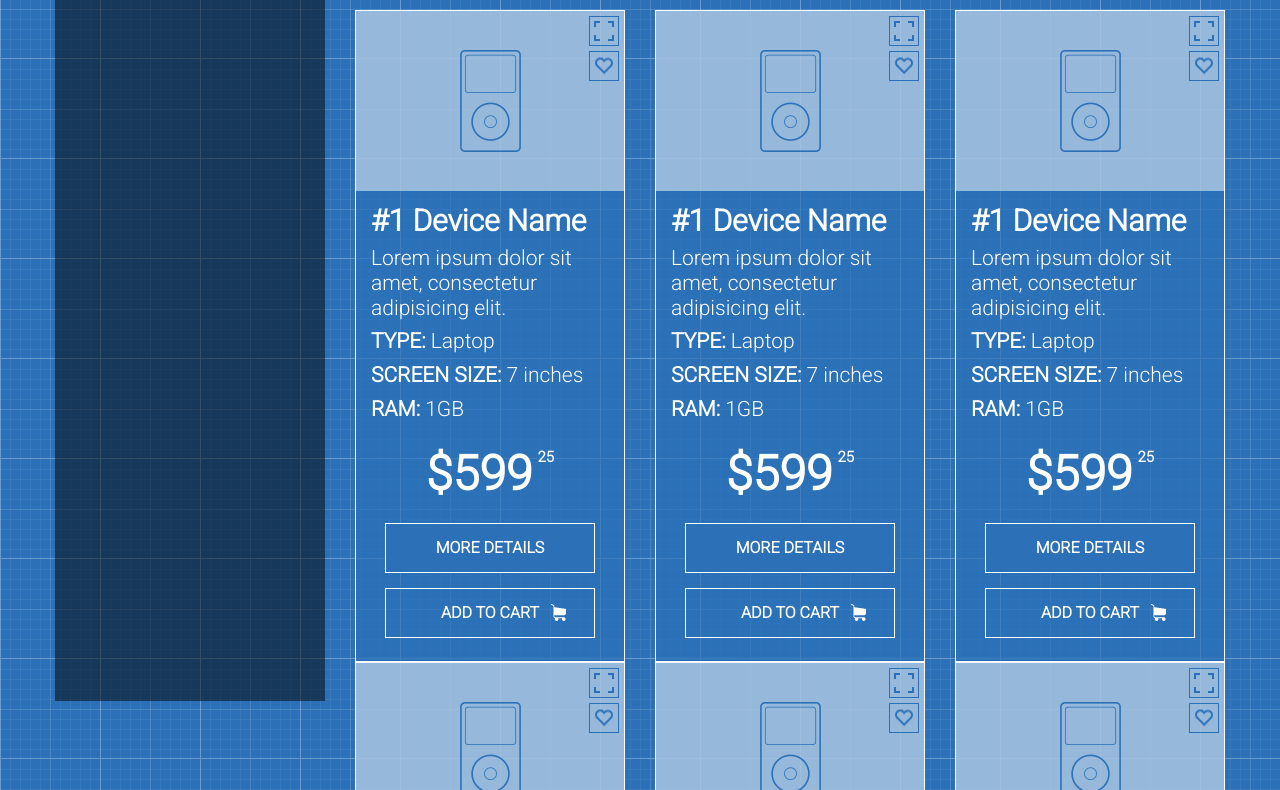
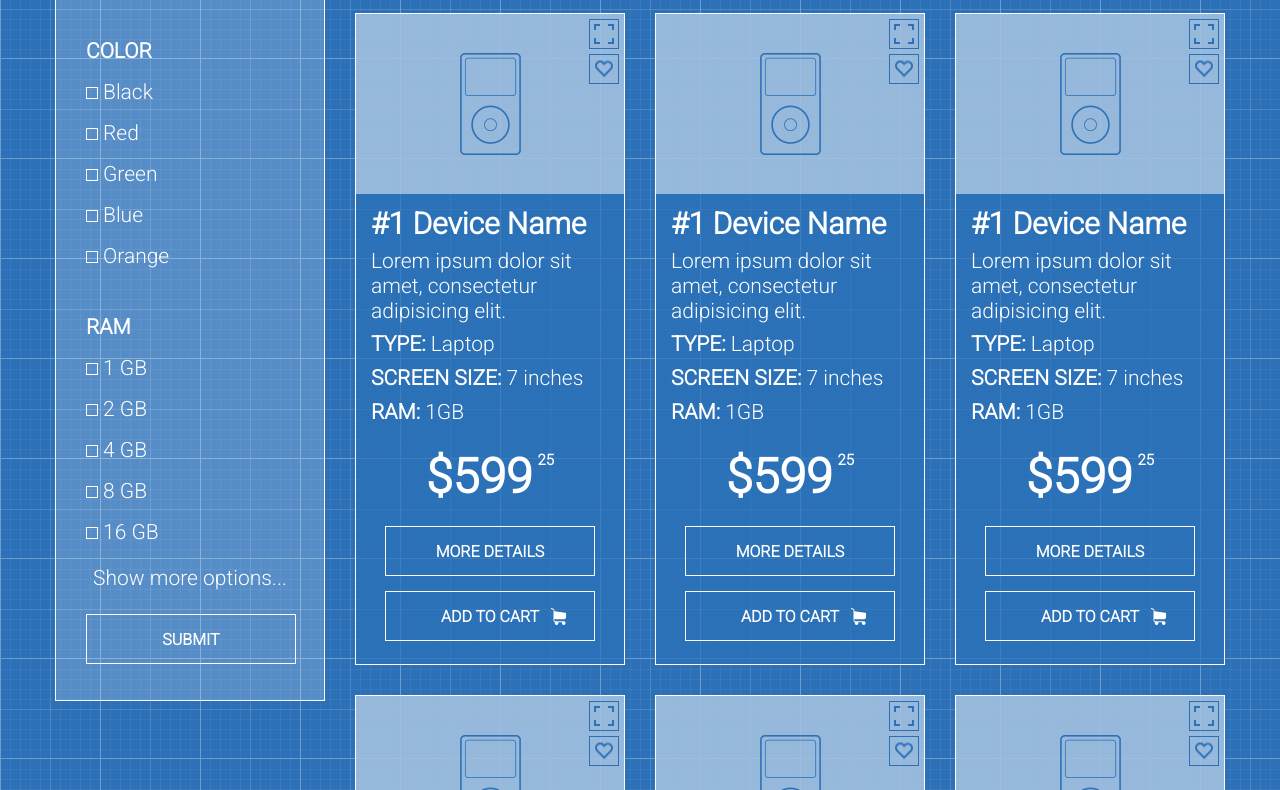
Before and after one commit to Artem-Semenov/Lesson-9-git, a plain HTML site: page index.html in a window 1280 px wide. Shown: the part 642-1432 px from the top of the page. Drawn offline with Linux system fonts and the light colour scheme.

Commit message:
finished filter and footer

```diff
--- a/index.html
+++ b/index.html
@@ -68,7 +68,45 @@
         <div class="goods-wrapper">
           <div class="goods-content">
             <section class="col-3">
-              <div class="goods__filter"></div>
+              <div class="filter">
+                <div class="goods__filter">
+                  <div class="filter-device-type">
+                    <p>devise type</p>
+                    <input type="checkbox" name="laptop" id="laptop" />
+                    <label for="laptop">Laptop</label>
+                    <input type="checkbox" name="tablet" id="tablet" />
+                    <label for="tablet">Tablet</label>
+                  </div>
+                  <div class="filter-device-color">
+                    <p>color</p>
+                    <input type="checkbox" name="black" id="black" />
+                    <label for="black">Black</label>
+                    <input type="checkbox" name="red" id="red" />
+                    <label for="red">Red</label>
+                    <input type="checkbox" name="green" id="green" />
+                    <label for="green">Green</label>
+                    <input type="checkbox" name="blue" id="blue" />
+                    <label for="blue">Blue</label>
+                    <input type="checkbox" name="orange" id="orange" />
+                    <label for="orange">Orange</label>
+                  </div>
+                  <div class="filter-device-ram">
+                    <p>ram</p>
+                    <input type="checkbox" name="ram-1" id="ram-1" />
+                    <label for="ram-1">1 GB</label>
+                    <input type="checkbox" name="ram-2" id="ram-2" />
+                    <label for="ram-2">2 GB</label>
+                    <input type="checkbox" name="ram-4" id="ram-4" />
+                    <label for="ram-4">4 GB</label>
+                    <input type="checkbox" name="ram-8" id="ram-8" />
+                    <label for="ram-8">8 GB</label>
+                    <input type="checkbox" name="ram-16" id="ram-16" />
+                    <label for="ram-16">16 GB</label>
+                  </div>
+                </div>
+                <p class="filter-show-more-options">Show more options...</p>
+                <button class="filter-submit-button">Submit</button>
+              </div>
             </section>
             <section class="goods__items col-9">
               <nav class="goods-navigation">
@@ -87,8 +125,8 @@
                   <option value="">Sort by popularity</option>
                 </select>
               </div>
-              <ul class="items-list">
-                <div class="row col-12">
+              <ul class="row">
+                <div class="col-12 items-list">
                   <li class="item">
                     <div class="device-photo">
                       <img src="img/icon (14).png" alt="" />
@@ -111,8 +149,8 @@
                       </p>
                       <p class="revice-ram"><span>RAM:</span> 1GB</p>
                       <p class="device-price">$599 <span>25</span></p>
-                      <p class="device-more-details">more details</p>
-                      <p class="device-add-to-cart">Add to cart</p>
+                      <button class="device-more-details">more details</button>
+                      <button class="device-add-to-cart">Add to cart</button>
                     </div>
                   </li>
                   <li class="item">
@@ -137,8 +175,8 @@
                       </p>
                       <p class="revice-ram"><span>RAM:</span> 1GB</p>
                       <p class="device-price">$599 <span>25</span></p>
-                      <p class="device-more-details">more details</p>
-                      <p class="device-add-to-cart">Add to cart</p>
+                      <button class="device-more-details">more details</button>
+                      <button class="device-add-to-cart">Add to cart</button>
                     </div>
                   </li>
                   <li class="item">
@@ -163,12 +201,11 @@
                       </p>
                       <p class="revice-ram"><span>RAM:</span> 1GB</p>
                       <p class="device-price">$599 <span>25</span></p>
-                      <p class="device-more-details">more details</p>
-                      <p class="device-add-to-cart">Add to cart</p>
+                      <button class="device-more-details">more details</button>
+                      <button class="device-add-to-cart">Add to cart</button>
                     </div>
                   </li>
-                </div>
-                <div class="row col-12">
+
                   <li class="item">
                     <div class="device-photo">
                       <img src="img/icon (14).png" alt="" />
@@ -191,8 +228,8 @@
                       </p>
                       <p class="revice-ram"><span>RAM:</span> 1GB</p>
                       <p class="device-price">$599 <span>25</span></p>
-                      <p class="device-more-details">more details</p>
-                      <p class="device-add-to-cart">Add to cart</p>
+                      <button class="device-more-details">more details</button>
+                      <button class="device-add-to-cart">Add to cart</button>
                     </div>
                   </li>
                   <li class="item">
@@ -217,64 +254,11 @@
                       </p>
                       <p class="revice-ram"><span>RAM:</span> 1GB</p>
                       <p class="device-price">$599 <span>25</span></p>
-                      <p class="device-more-details">more details</p>
-                      <p class="device-add-to-cart">Add to cart</p>
+                      <button class="device-more-details">more details</button>
+                      <button class="device-add-to-cart">Add to cart</button>
                     </div>
                   </li>
-                  <li class="item">
-                    <div class="device-photo">
-                      <img src="img/icon (14).png" alt="" />
-                      <button class="scale-button">
-                        <!-- <img src="img/scale.png" alt=""> -->
-                      </button>
-                      <button class="favorite-button">
-                        <!-- <img src="img/heart-icon.png" alt=""> -->
-                      </button>
-                    </div>
-                    <div class="item-content">
-                      <h3 class="device-name">#1 Device Name</h3>
-                      <p class="device-description">
-                        Lorem ipsum dolor sit amet, consectetur adipisicing
-                        elit.
-                      </p>
-                      <p class="device-type"><span>TYPE:</span> Laptop</p>
-                      <p class="screen-size">
-                        <span>Screen size:</span> 7 inches
-                      </p>
-                      <p class="revice-ram"><span>RAM:</span> 1GB</p>
-                      <p class="device-price">$599 <span>25</span></p>
-                      <p class="device-more-details">more details</p>
-                      <p class="device-add-to-cart">Add to cart</p>
-                    </div>
-                  </li>
-                </div>
-                <div class="row col-12">
-                  <li class="item">
-                    <div class="device-photo">
-                      <img src="img/icon (14).png" alt="" />
-                      <button class="scale-button">
-                        <!-- <img src="img/scale.png" alt=""> -->
-                      </button>
-                      <button class="favorite-button">
-                        <!-- <img src="img/heart-icon.png" alt=""> -->
-                      </button>
-                    </div>
-                    <div class="item-content">
-                      <h3 class="device-name">#1 Device Name</h3>
-                      <p class="device-description">
-                        Lorem ipsum dolor sit amet, consectetur adipisicing
-                        elit.
-                      </p>
-                      <p class="device-type"><span>TYPE:</span> Laptop</p>
-                      <p class="screen-size">
-                        <span>Screen size:</span> 7 inches
-                      </p>
-                      <p class="revice-ram"><span>RAM:</span> 1GB</p>
-                      <p class="device-price">$599 <span>25</span></p>
-                      <p class="device-more-details">more details</p>
-                      <p class="device-add-to-cart">Add to cart</p>
-                    </div>
-                  </li>
+
                   <li class="item">
                     <div class="device-photo">
                       <img src="img/icon (14).png" alt="" />
@@ -335,6 +319,6 @@
         </div>
       </section>
     </main>
-    <footer class="footer">Footer</footer>
+    <footer class="footer">© Copyright 2017</footer>
   </body>
 </html>
--- a/style.css
+++ b/style.css
@@ -44,7 +44,10 @@ padding: 0 15px;
   flex: 0 0 75%;
   max-width: 75%;
 }
-
+.col-12 {
+  flex: 0 0 100%;
+  max-width: 100%;
+}
 .menu {
   display: flex;
 }
@@ -184,6 +187,7 @@ transition: all ease 0.5s;
 .main {
 }
 .slider {
+  border-bottom: 1px solid white;
   height: 400px;
   background: rgba(0, 0, 0, 0.5);
 }
@@ -196,40 +200,123 @@ transition: all ease 0.5s;
   width: 1200px;
   margin: auto;
   padding: 0 15px;
+
 }
 .goods-content {
 margin: 0 -15px;
 display: flex;
+
+}
+
+
+.filter {
+  display: flex;
+  flex-direction: column;
+  gap: 25px;
+  height: 843px;
+  width: 270px;
+  border: 1px solid #ffffff;
+  border-top: none;
+  padding: 30px;
+  background: rgba(255 , 255, 255, 0.2);
+font-family: 'Roboto';
+font-weight: 300;
+  color: #fff;
 }
 .goods__filter {
-  height: 843px;
-  width: 270px;
-  background: rgba(0, 0, 0, 0.5);
+display: flex;
+flex-direction: column;
+gap: 50px;
 }
 
-.goods__items {
+input[type=checkbox] {
+  display: none;
+
+}
+input[type=checkbox]:checked + label::before {
+background-color: white;
+}
+label {
+  cursor: pointer;
+}
+
+label::before {
+  content: "";
+  display: inline-block;
+  width: 10px;
+  height: 10px;
+  border: 1px solid white;
+  margin-right: 5px;
+}
+.filter-device-type, .filter-device-color, .filter-device-ram {
   display: flex;
   flex-direction: column;
-gap: 30px;
-padding-top: 30px;
+  font-size: 21px;
+  gap: 20px;
 }
+.filter-device-type p, .filter-device-color p, .filter-device-ram p {
+  text-transform: uppercase;
+  font-weight: 700;
+
+}
+.filter-device-type label, .filter-device-color label, .filter-device-ram label{
+  font-weight: 300;
+}
+
+.filter-show-more-options {
+margin-left: auto;
+margin-right: auto;
+font-size: 21px;
+font-weight: 300;
+cursor: pointer;
+}
+
+.filter-submit-button {
+  font-family: 'Roboto';
+  font-size: 16px;
+width: 210px;
+height: 50px;
+border: 1px solid #ffffff;
+display: flex;
+justify-content: center;
+align-items: center;
+text-transform: uppercase;
+cursor: pointer;
+font-weight: 700;
+margin-right: auto;
+margin-left: auto;
+background: transparent;
+color: #fff;
+}
+.filter-submit-button:hover {
+  background-color: #2c71b8;
+}
+
+
 .items-list {
   display: flex;
-  flex-direction: column;
+ flex-wrap: wrap;
+  gap: 30px;
 }
-.row {
-  display: flex;
-
-  gap: 30px;
+.goods__items {
+  padding-top: 20px;
+display: flex;
+flex-direction: column;
 }
 .goods__items > div {
   display:  flex;
 
 }
+.goods__items > nav {
+  margin-bottom: 23px;
+}
+
 .item {
-  width: 33.3%;
+ flex-basis: 33.3333%;
+ max-width: 270px;
   border: 1px solid #ffffff;
   background-color: rgba(44, 113, 184, 0.7);
+
 }
 
 .device-photo {
@@ -317,6 +404,8 @@ margin-left: 5px;
   font-size: 15px;
 }
 .device-more-details {
+  font-family: 'Roboto';
+  font-size: 16px;
 width: 210px;
 height: 50px;
 border: 1px solid #ffffff;
@@ -330,8 +419,12 @@ cursor: pointer;
 font-weight: 700;
 margin-right: auto;
 margin-left: auto;
+background: transparent;
+color: #fff;
 }
 .device-add-to-cart {
+  font-family: 'Roboto';
+  font-size: 16px;
   width: 210px;
   height: 50px;
   border: 1px solid #ffffff;
@@ -343,9 +436,10 @@ text-transform: uppercase;
 cursor: pointer;
 margin-right: auto;
 margin-left: auto;
-background-image: url(img/cart\ white.png);
 background-repeat:no-repeat;
 background-position: 165px 15px;
+background: transparent url(img/cart\ white.png) 165px no-repeat;
+color: #fff;
 }
 .device-add-to-cart:hover,.device-more-details:hover {
   background-color:rgba(255 , 255, 255, 0.4);
@@ -369,6 +463,7 @@ margin-right: 10px;
 .goods-sub-filter {
 display: flex;
 justify-content: space-between;
+margin-bottom: 50px;
 }
 .goods-sub-filter h3 {
 color: #ffffff;
@@ -405,3 +500,14 @@ margin-right: auto;
   color: #ffffff;
   text-decoration: none;
 }
+
+.footer {
+height: 100px;
+display: flex;
+justify-content: center;
+align-items: center;
+color: #2c71b8;
+font-family: 'Roboto';
+font-size: 21px;
+background: rgba(255 , 255, 255, 0.75);
+}
```
